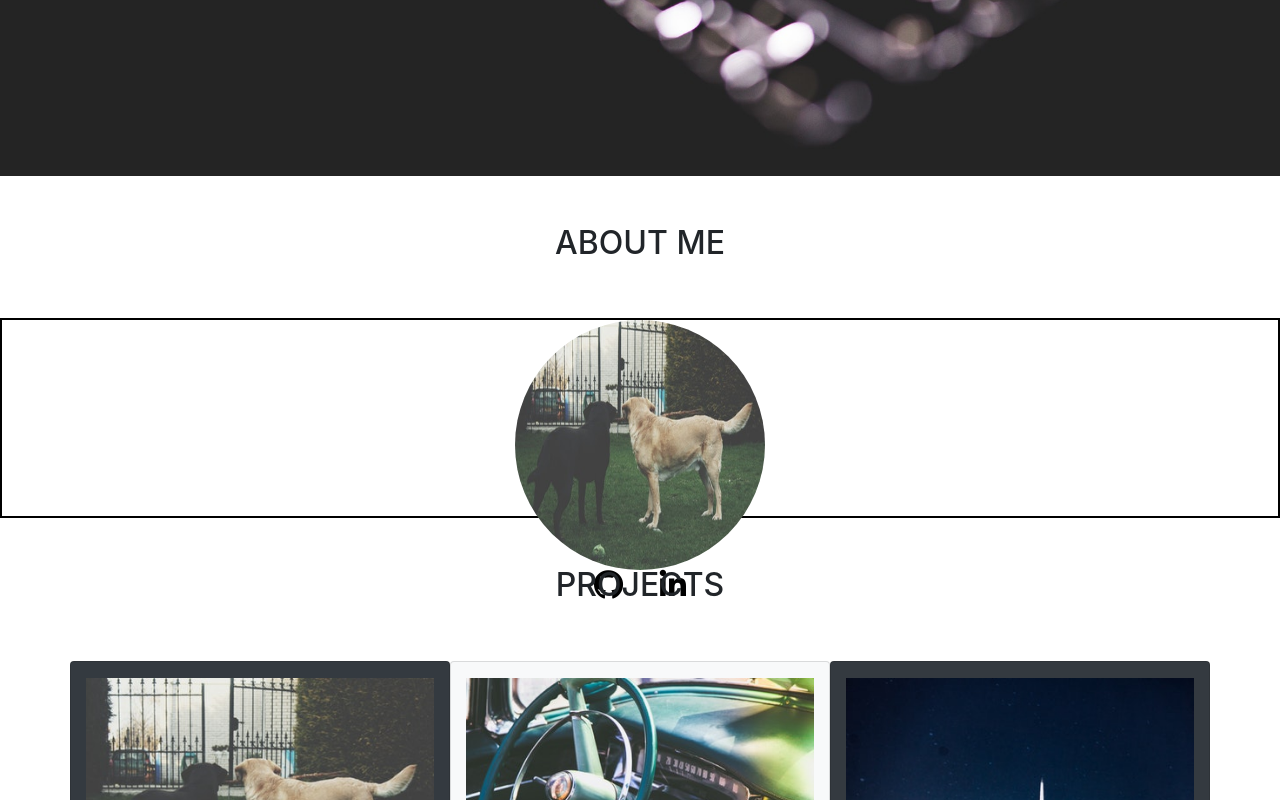
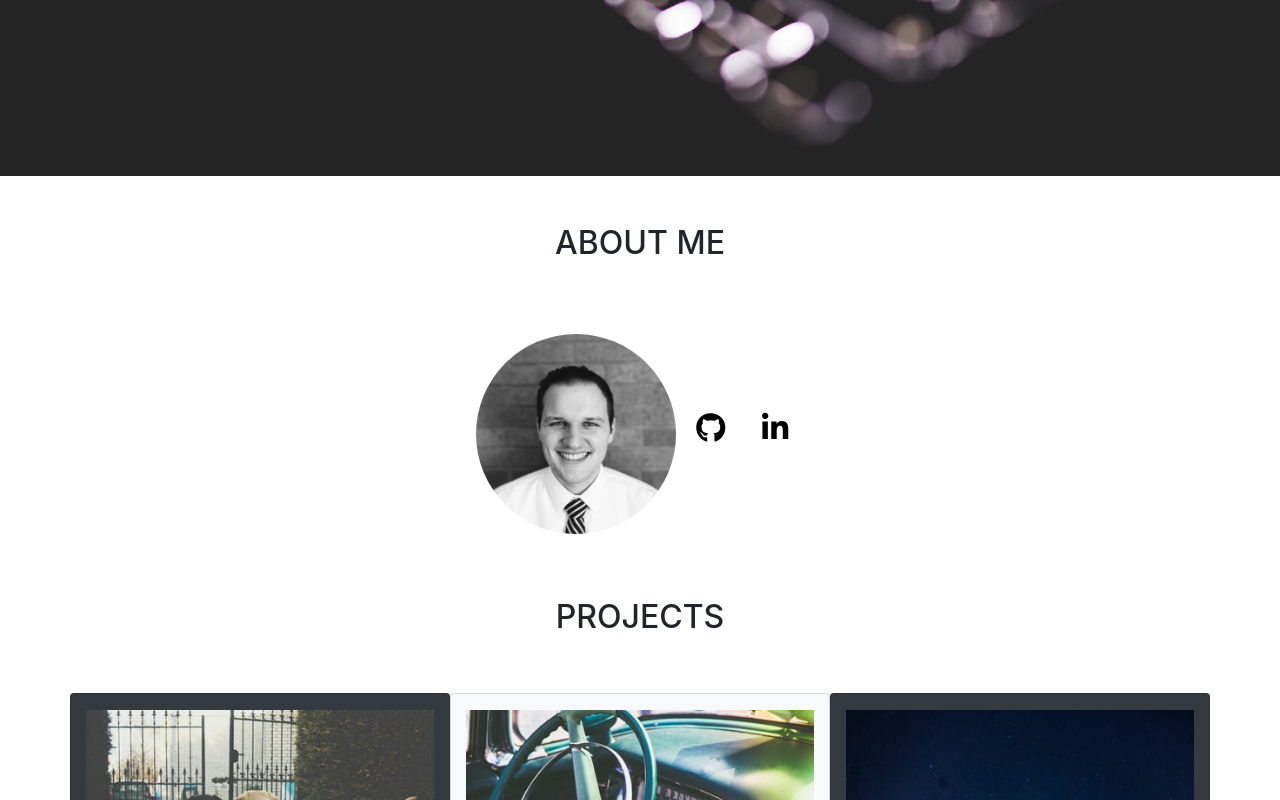
Before and after one commit to bhasshaw/portfolio, a plain HTML site: page index.html in a window 1280 px wide. Shown: the part 481-1281 px from the top of the page. Drawn offline with nearby package versions, Linux system fonts and the light colour scheme.

Commit message:
center photo

```diff
--- a/index.html
+++ b/index.html
@@ -56,13 +56,17 @@
                     </div>
                 </div>
                 <div class="myself">
-                    <div><img class="profile-pic rounded-circle" width="250" height="250" src="./views/dogs.jpeg" alt="picture of two dogs"></div>
-                    <a href="https://github.com/bhasshaw">
-                        <i class="icon mx-3 fab fa-github"></i>
-                    </a>
-                    <a href="https://www.linkedin.com/in/brycehasshaw/">
-                        <i class="icon mx-3 fab fa-linkedin-in"></i>
-                    </a>
+                    <div class="d-inline">
+                        <img class="profile-pic rounded-circle my-3" width="200" height="200" src="./views/me.jpg" alt="picture of two dogs">
+                    </div>
+                    <div class="d-inline">
+                        <a href="https://github.com/bhasshaw" target="_blank">
+                            <i class="icon mx-3 fab fa-github"></i>
+                        </a>
+                        <a href="https://www.linkedin.com/in/brycehasshaw/" target="_blank">
+                            <i class="icon mx-3 fab fa-linkedin-in"></i>
+                        </a>
+                    </div>
                 </div>
             </div>
         </section>
--- a/main.css
+++ b/main.css
@@ -74,6 +74,8 @@ html {
 }
 
 .myself {
-    border: 2px black solid;
-    height: 200px;
+    /* border-top: 2px black solid; */
+    /* border-bottom: 2px black solid; */
+    /* height: 200px; */
+    overflow: auto;
 }
```
Also changed, not shown: views/me.jpg (added).
